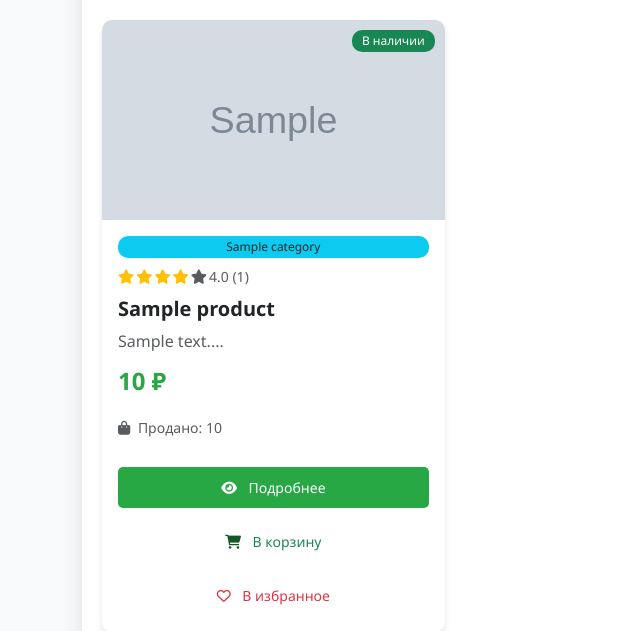
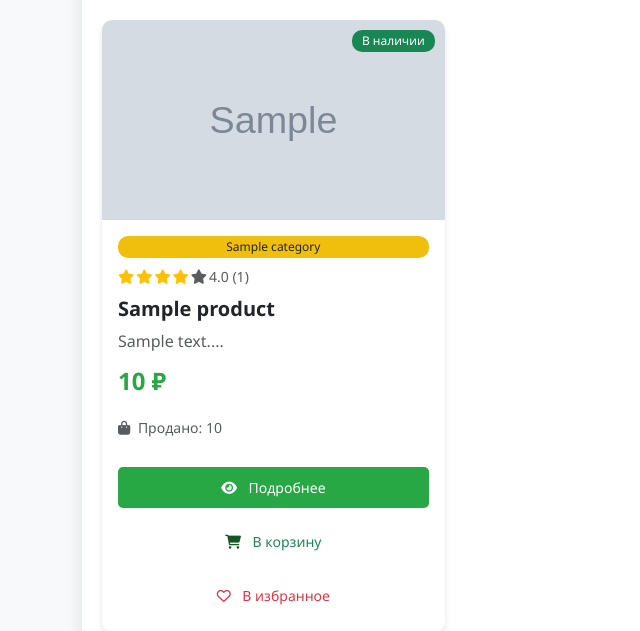
Before and after one commit to Denka88/hvostX, a PHP site: page / in a window 1280 px wide. Shown: the part 795-1426 px from the top of the page, without its empty margins (0-640 px from the left). Run offline with PHP 8.4, Linux system fonts and the light colour scheme; tables that the repository leaves empty hold one stand-in row (values such as "Sample post"); grey boxes marked "Sample" are stand-in pictures; some libraries are stand-ins or nearby versions.

Commit message:
Update style.css

```diff
--- a/assets/css/style.css
+++ b/assets/css/style.css
@@ -414,6 +414,10 @@ footer a:hover {
     font-weight: 500;
 }
 
+.bg-info{
+    background-color: rgb(240 191 13) !important;
+}
+
 .badge-success {
     background-color: var(--success-color);
 }
```
